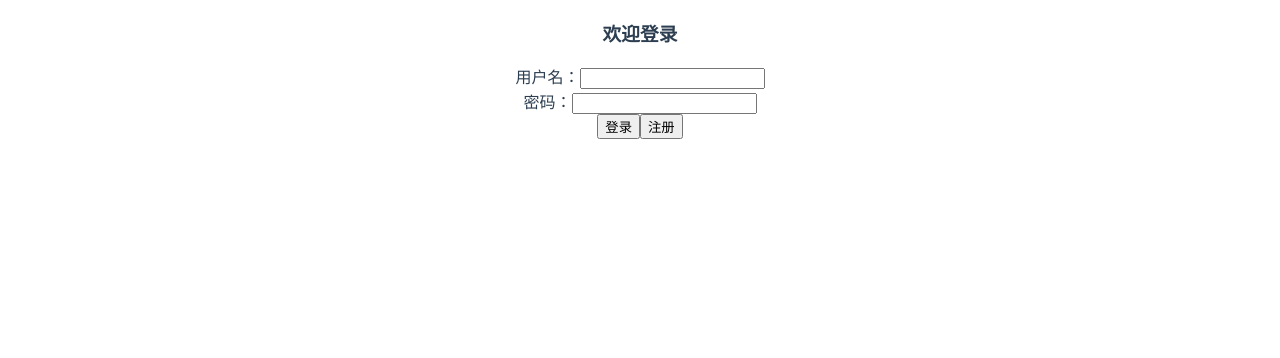
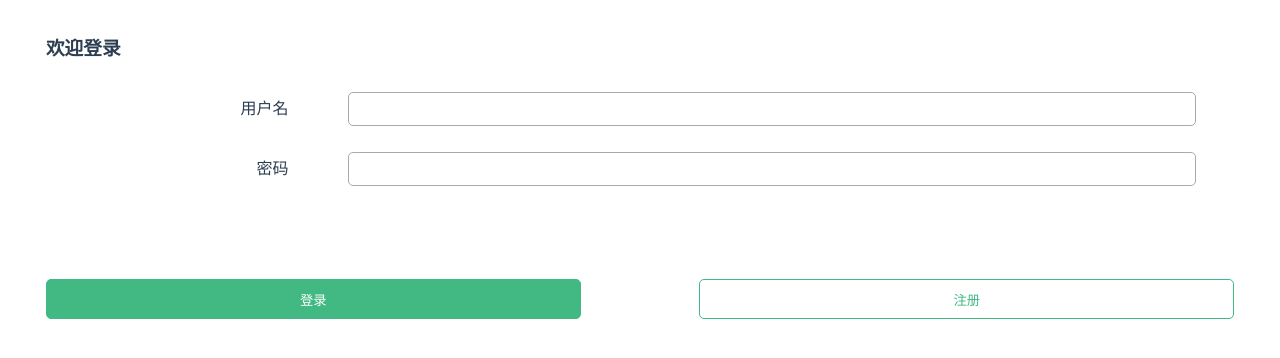
Before and after one commit to AmyLingJs/vueLearning, a Vue app in the folder demo2/: page / in a window 1280 px wide. Shown: the top 358 px of the page. Built offline with nearby package versions, Linux system fonts and the light colour scheme.

Commit message:
添加样式

```diff
--- a/demo2/src/router.js
+++ b/demo2/src/router.js
@@ -9,6 +9,7 @@ import Add from './views/Add.vue';
 Vue.use(Router);
 
 export default new Router({
+  linkActiveClass:'active',
   routes: [
     {
       path: '/',
--- a/demo2/src/views/Add.vue
+++ b/demo2/src/views/Add.vue
@@ -1,14 +1,17 @@
 <template>
     <div>
-        <span>标题</span>
-        <div> <input type="text" v-model="title" /></div>
+        <div class="title2">标题</div>
+      <input type="text"  class="title1" v-model="title" />
 
-        内容
-        <div>
-             <input type="textarea" v-model="content"/>
-        </div>
-       <button type="button" @click="addNews">完成</button>
+        <div class="title2">  内容</div>
+
+
+        <textarea class="content1" type="textarea" rows="20" v-model="content"/>
+
+        <div class="buttonArea">
+       <button class="button1" type="button" @click="addNews">完成</button>
        <button type="button" @click="cancelInput">取消</button>
+       </div>
     </div>
 </template>
 <script>
@@ -31,6 +34,8 @@ export default {
             })
             this.title="";
             this.content="";
+            //添加新闻成功后跳转到list页面
+            this.$router.push({path:'/home/list'})
 
         },
         cancelInput() {
@@ -40,3 +45,62 @@ export default {
     }
 }
 </script>
+
+ <style lang="scss" scoped>
+ body {
+     font-size: 16px;
+ }
+ .title2 {
+    //  font-size: 16px;
+     height: 40px;
+     line-height: 40px;
+     width: 94%;
+     margin-left: 3%;
+     margin-right: 3%;
+     text-align: left;
+ }
+ .title1 {
+     height: 30px;
+     line-height: 30px;
+     width: 94%;
+     margin-left: 3%;
+     margin-right: 3%;
+     border: 1px solid #aaa;
+     border-radius: 5px;
+ }
+.content1 {
+    // height: 300px;
+     width: 94%;
+     margin-left: 3%;
+     margin-right: 3%;
+     border: 1px solid #aaa;
+     border-radius: 5px;
+}
+.buttonArea {
+    display: flex;
+    flex-flow: row nowrap;
+    justify-content:space-between;
+      width: 94%;
+     margin-left: 3%;
+     margin-right: 3%;
+    margin-top: 100px;
+    button {
+        width: 45%;
+        height: 40px;
+        line-height: 40px;
+        border: 1px solid #42b983;
+        border-radius: 5px;
+        background: #fff;
+        color: #42b983;
+    }
+    .button1 {
+        background: #42b983;
+        color: #fff;
+}
+
+}
+
+</style>
+
+
+</style>
--- a/demo2/src/views/Home.vue
+++ b/demo2/src/views/Home.vue
@@ -1,8 +1,49 @@
 <template>
   <div>
-    <router-link to="/home/list">新闻列表</router-link>|
-    <router-link to="/home/user">用户中心</router-link>
-    <router-view></router-view>
+        <router-view></router-view>
+        <ul class="footer">
+          <li class="icons">  <router-link to="/home/list">新闻列表</router-link></li>
+          <li class="icons"> <router-link to="/home/user">用户中心</router-link></li>
+        </ul>
+
+
+
   </div>
 
 </template>
+<style lang="scss" scoped>
+ul {
+  list-style-type: none;
+  padding: 0;
+}
+a {
+  text-decoration: none;
+}
+.footer {
+  position: fixed;
+  left: 0;
+  bottom: 0;
+  width: 100%;
+  height: 60px;
+  line-height: 60px;
+  display: flex;
+  flex-flow: row nowrap;
+  justify-content:space-around
+}
+.icons {
+  font-size: 16px;
+  border-top: 1px solid #42b983;
+  text-align: center;
+  flex: 1;
+  a {
+    color: #42b983;
+    display: block;
+    &.active {
+      color: #fff;
+      background: #42b983;
+    }
+  }
+
+
+}
+</style>
--- a/demo2/src/views/List.vue
+++ b/demo2/src/views/List.vue
@@ -1,5 +1,6 @@
 <template>
     <div>
+        新闻列表
       <ul>
           <li v-for="(item,index) in pageLists"
            :key="index">
--- a/demo2/src/views/Login.vue
+++ b/demo2/src/views/Login.vue
@@ -1,69 +1,72 @@
 <template>
   <div>
     <div v-if="!isReg">
+      <div class="welcome">
         <h3>欢迎登录</h3>
-    <div>
-    <span>用户名：</span>
-    <input type="text"  v-model="name"/>
       </div>
-<div>
-    <span>密码：</span>
-    <input type="text" v-model="password"/>
+
+      <div class="welcome username">
+        <span>用户名</span>
+        <input type="text" v-model="name">
       </div>
-<div>
-    <button id="btnLogin" @click="login">登录</button>
+      <div class="welcome username">
+        <span>密码</span>
+        <input type="text" v-model="password">
+      </div>
+
+
+
+      <div class="buttonArea">
+        <button id="btnLogin" class="button1" @click="login">登录</button>
         <button id="btnReg" @click="reg">注册</button>
       </div>
     </div>
 
+    <div v-else>
+      <div class="welcome">
+        <h3>请输入以下信息</h3>
+      </div>
 
-
-  <div v-else>
-    <h3>请输入以下信息：</h3>
-    <div>
-    <span>用户名：</span>
-    <input type="text"  v-model="name"/>
+      <div  class="welcome username">
+        <span>用户名</span>
+        <input type="text" v-model="name">
       </div>
-<div>
-    <span>密码：</span>
-    <input type="text"  v-model="password"/>
+      <div  class="welcome username">
+        <span>密码</span>
+        <input type="text" v-model="password">
       </div>
-<div>
-    <span>再次输入密码：</span>
-    <input type="text" v-model="repeat" />
+      <div  class="welcome username">
+        <span>再次密码</span>
+        <input type="text" v-model="repeat">
       </div>
-<div>
-    <button id="btnLogin" @click="addUser">确定</button>
+      <div class="buttonArea">
+        <button id="btnLogin" class="button1" @click="addUser">确定</button>
         <button id="btnReg" @click="cancel">取消</button>
       </div>
     </div>
-
-
-
   </div>
 </template>
 <script>
 export default {
-  name: 'Login',
+  name: "Login",
   data() {
     return {
-      name: '',
-      password: '',
-      repeat:'',
-      isReg:false
+      name: "",
+      password: "",
+      repeat: "",
+      isReg: false
     };
   },
   methods: {
     login() {
-
       const originName = localStorage.getItem("name");
-      const originPassword = localStorage.getItem("password")
+      const originPassword = localStorage.getItem("password");
       //this.name得到输入框中的用户名
-      if(this.name === originName && this.password === originPassword){
+      if (this.name === originName && this.password === originPassword) {
         //跳转到home页面
-        this.$router.push({path:'/home'})
-      }else {
-          alert("用户名密码不正确")
+        this.$router.push({ path: "/home/list" });
+      } else {
+        alert("用户名密码不正确");
       }
     },
     reg() {
@@ -71,23 +74,20 @@ export default {
       this.isReg = true;
     },
     addUser() {
-         if(this.name !="" && this.password === this.repeat) {
-            localStorage.setItem("name",this.name)
-            localStorage.setItem("password",this.password)
-            alert("注册成功，请登录")
+      if (this.name != "" && this.password === this.repeat) {
+        localStorage.setItem("name", this.name);
+        localStorage.setItem("password", this.password);
+        alert("注册成功，请登录");
         this.clearInfo();
-            this.isReg =false;
-
-        }else {
-            alert('两次密码输入不一致')
+        this.isReg = false;
+      } else {
+        alert("两次密码输入不一致");
       }
-
     },
     cancel() {
       this.clearInfo();
-        this.repeat = ""
+      this.repeat = "";
       this.isReg = false;
-
     },
     clearInfo() {
       //清空用户名密码信息
@@ -98,6 +98,63 @@ export default {
 };
 </script>
 
-<style scoped>
+<style scoped lang="scss">
+body {
+  font-size: 16px;
+}
+.welcome {
+  width: 94%;
+  height: 60px;
+  line-height: 60px;
+  margin-left: 3%;
+  margin-right: 3%;
+  text-align: left;
+}
+.username {
+  display: flex;
+  flex-flow: row nowrap;
+  justify-content:flex-end;
+  align-items: center;
+  align-content: flex-start;
+  margin-left: 0;
 
+
+  span {
+     flex-grow: 0.1;
+    display: block;
+    width: 18%;
+    text-align: right;
+    margin-right: 5%;
+  }
+
+  input {
+    border: 1px solid #aaa;
+    border-radius: 5px;
+    height: 30px;
+     flex-grow: 1;
+    // line-height:30px;
+  }
+}
+.buttonArea {
+  display: flex;
+  flex-flow: row nowrap;
+  justify-content: space-between;
+  width: 94%;
+  margin-left: 3%;
+  margin-right: 3%;
+  margin-top: 80px;
+  button {
+    width: 45%;
+    height: 40px;
+    line-height: 40px;
+    border: 1px solid #42b983;
+    border-radius: 5px;
+    background: #fff;
+    color: #42b983;
+  }
+  .button1 {
+    background: #42b983;
+    color: #fff;
+  }
+}
 </style>
--- a/demo2/src/views/User.vue
+++ b/demo2/src/views/User.vue
@@ -1,21 +1,45 @@
 <template>
     <div>
         <img src="../assets/logo.png" alt="">
-        <div>
+        <div class="welcome">
             欢迎来到个人中心
-            <button type="button" @click="add1">test</button>
+
         </div>
+        <div class="button1">
     <router-link to="/add">添加</router-link>
+        </div>
+
         <router-view></router-view>
     </div>
 </template>
 <script>
 export default {
     name:'User',
-    methods:{
-        add1() {
-            console.log(this)
+    data() {
+        return {
+
         }
     }
+
 }
 </script>
+<style lang="scss" scoped>
+.welcome {
+    margin-bottom: 20px;
+}
+.button1 {
+    background: #42b983;
+    width: 80%;
+    height: 40px;
+    line-height: 40px;
+    margin-left: 10%;
+    margin-right: 10%;
+
+    a {
+        display: block;
+        text-decoration: none;
+        color: #fff;
+    }
+
+}
+</style>
```
Also changed, not shown: 1 other file (tests, documents, lock files or other folders). Lines whose indentation alone changed are shown as unchanged.
